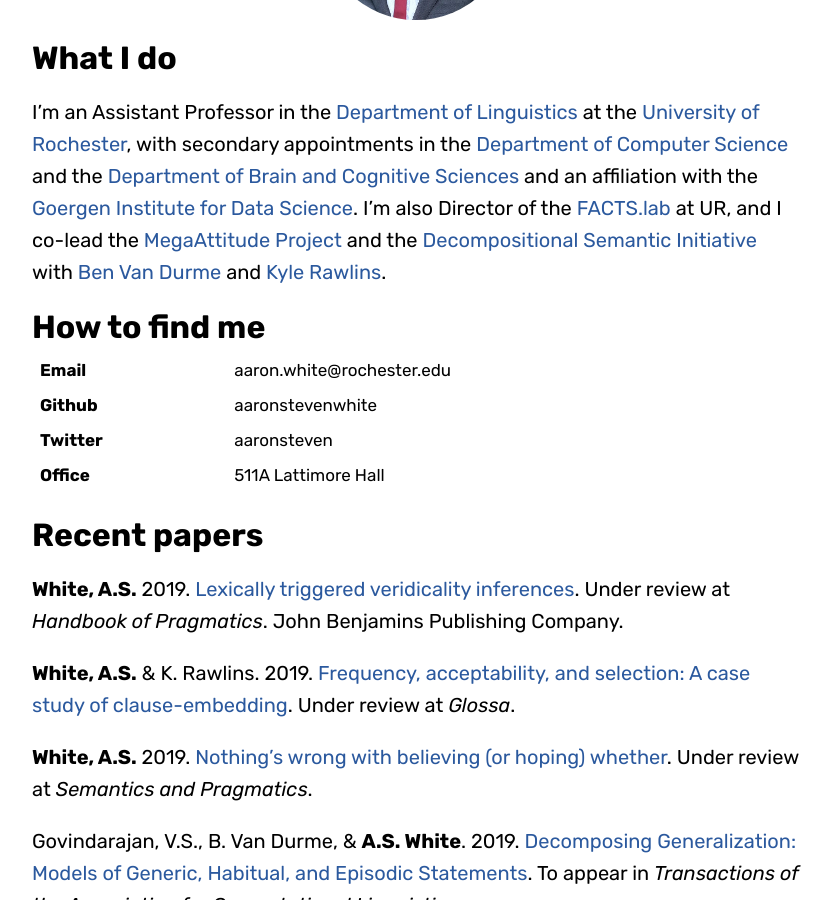
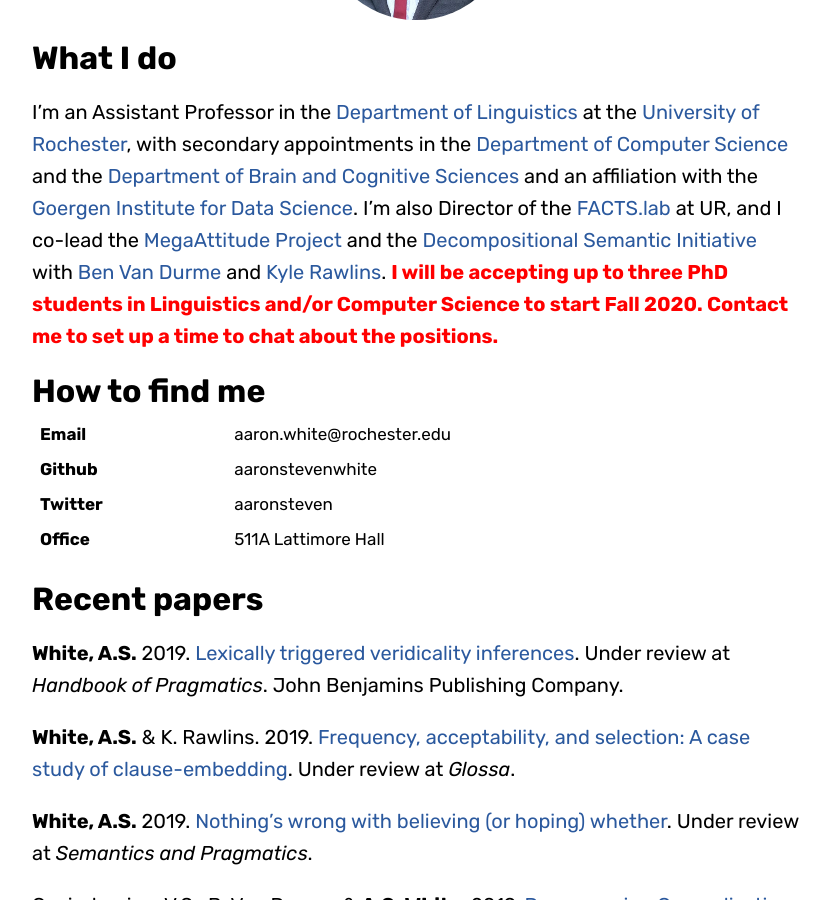
Before and after one commit to JIAXINGUY/aaronstevenwhite.github.io, a Jekyll site: the page built from index.md, in a window 1280 px wide and 900 px high, scrolled down 438 px. Shown: the whole window, without its empty margins (224-1055 px from the left). Built offline with Jekyll 4.4.1, drawn with Linux system fonts in a browser that asks for light colours; some web fonts are replaced.

Commit message:
recruitment message for 2020

```diff
--- a/index.md
+++ b/index.md
@@ -13,9 +13,11 @@ share: false
 
 I'm an Assistant Professor in the [Department of Linguistics](http://www.sas.rochester.edu/lin/index.html) at the [University of Rochester](https://www.rochester.edu/), with secondary appointments in the [Department of Computer Science](https://www.cs.rochester.edu/) and the [Department of Brain and Cognitive Sciences](http://www.sas.rochester.edu/bcs/) and an affiliation with the [Goergen Institute for Data Science](http://www.sas.rochester.edu/dsc/). I'm also Director of the [FACTS.lab](http://factslab.io) at UR, and I co-lead the [MegaAttitude Project](http://megaattitude.io) and the [Decompositional Semantic Initiative](http://decomp.io) with [Ben Van Durme](http://www.cs.jhu.edu/~vandurme/) and [Kyle Rawlins](http://sites.krieger.jhu.edu/rawlins/).
 
+<font color="red"><b>I will be accepting up to three PhD students in Linguistics and/or Computer Science to start Fall 2020. Contact me to set up a time to chat about the positions.</b></font>
+
 # How to find me
 
-| **Email**    | [{{ site.author.mail }}](mailto:{{ site.author.mail }})                           |
+| **Email**    | [{{ site.author.mail }}](mailto:{{ site.author.mail }})                             |
 | **Github**   | [{{ site.author.github }}](http://github.com/{{ site.author.github }})              |
 | **Twitter**  | [{{ site.author.twitter }}](http://twitter.com/{{ site.author.twitter }})           |
 | **Office**   | 511A Lattimore Hall                                                                 |
```
